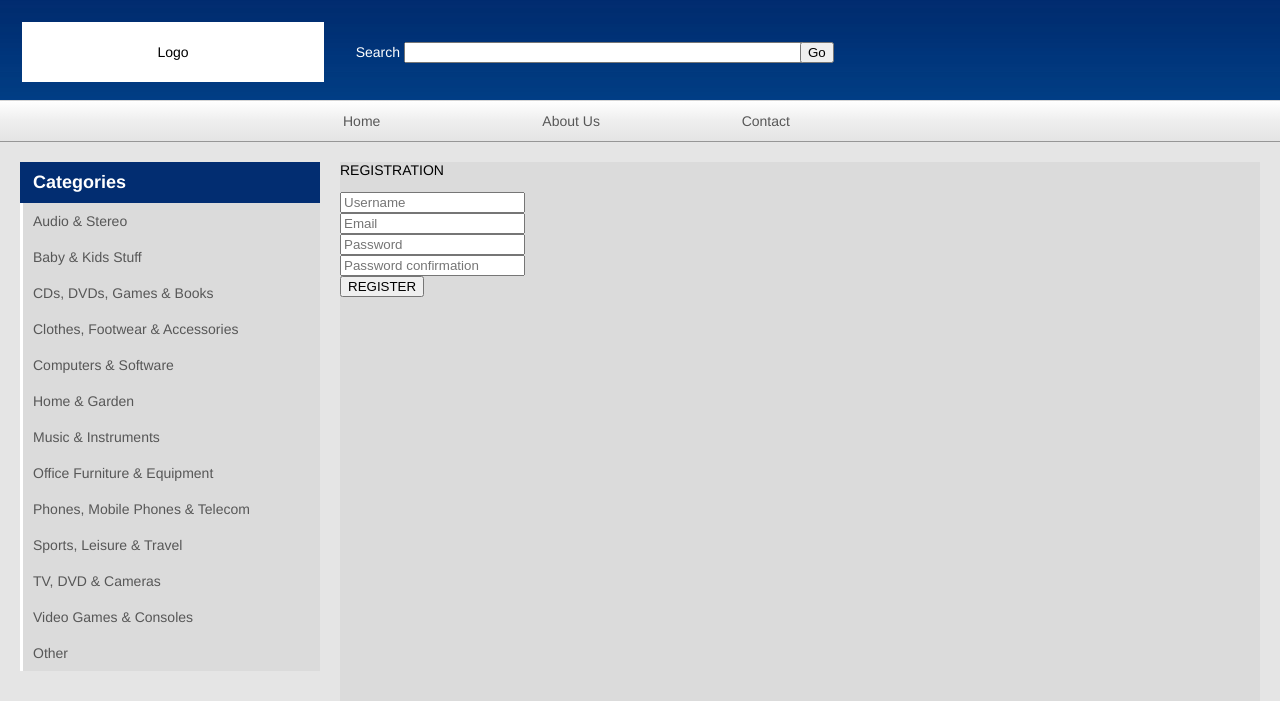
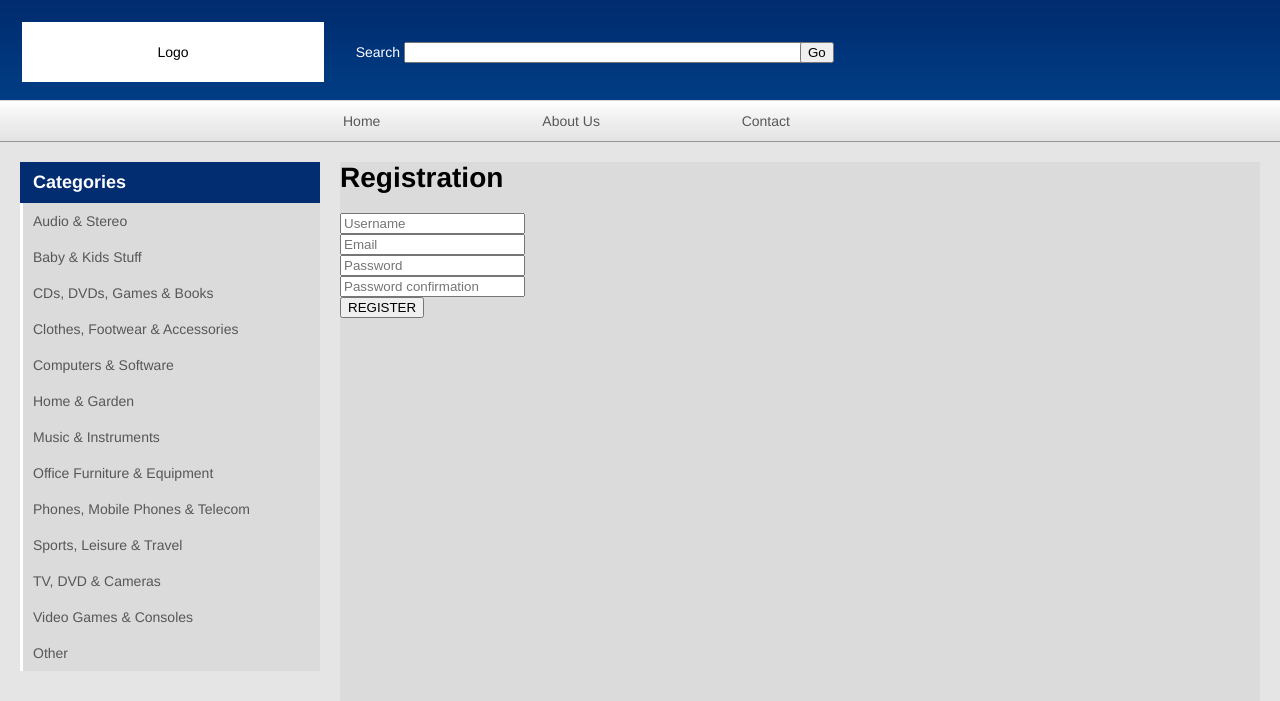
Before and after one commit to matheusgsb/auctions, a Django app: page /register/ in a window 1280 px wide. Shown: the top 701 px of the page. Run offline with Django 3.2, Linux system fonts and the light colour scheme.

Commit message:
trying to fix the css

```diff
--- a/auctions/templates/register.html
+++ b/auctions/templates/register.html
@@ -7,7 +7,7 @@
   {% if email_in_use %}<p style="color:#ff0000">The email provided is already in use</p>{% endif %}
   {% endif %}
   {% block content %}
-    <p class="titulo3 font_gibson text_color5 right_titulo_align">REGISTRATION</p>
+    <h1> Registration </h1>
     <form role="form" action="" method="post">
       {% csrf_token %}
       {% for field in form %}
```
